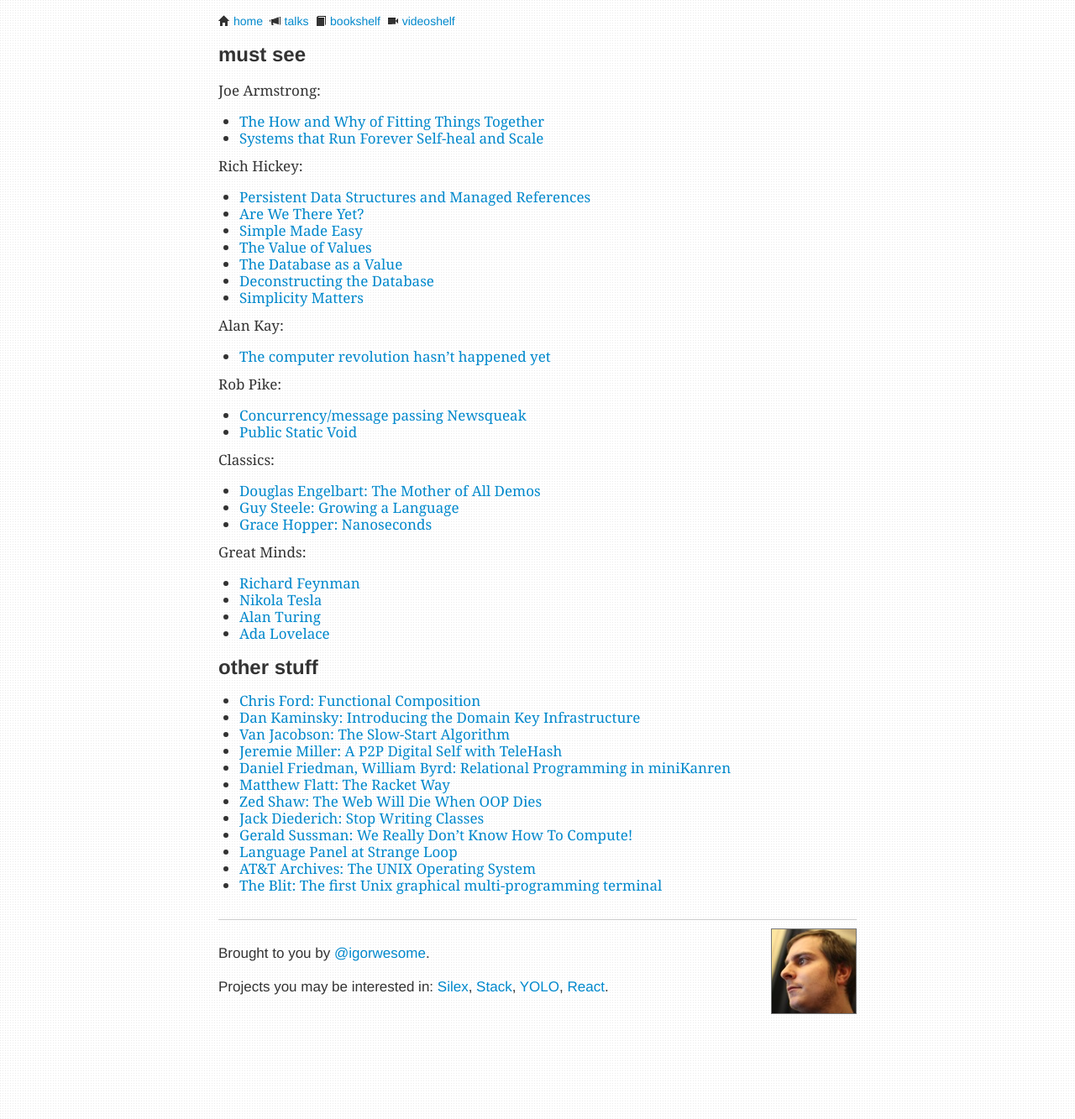
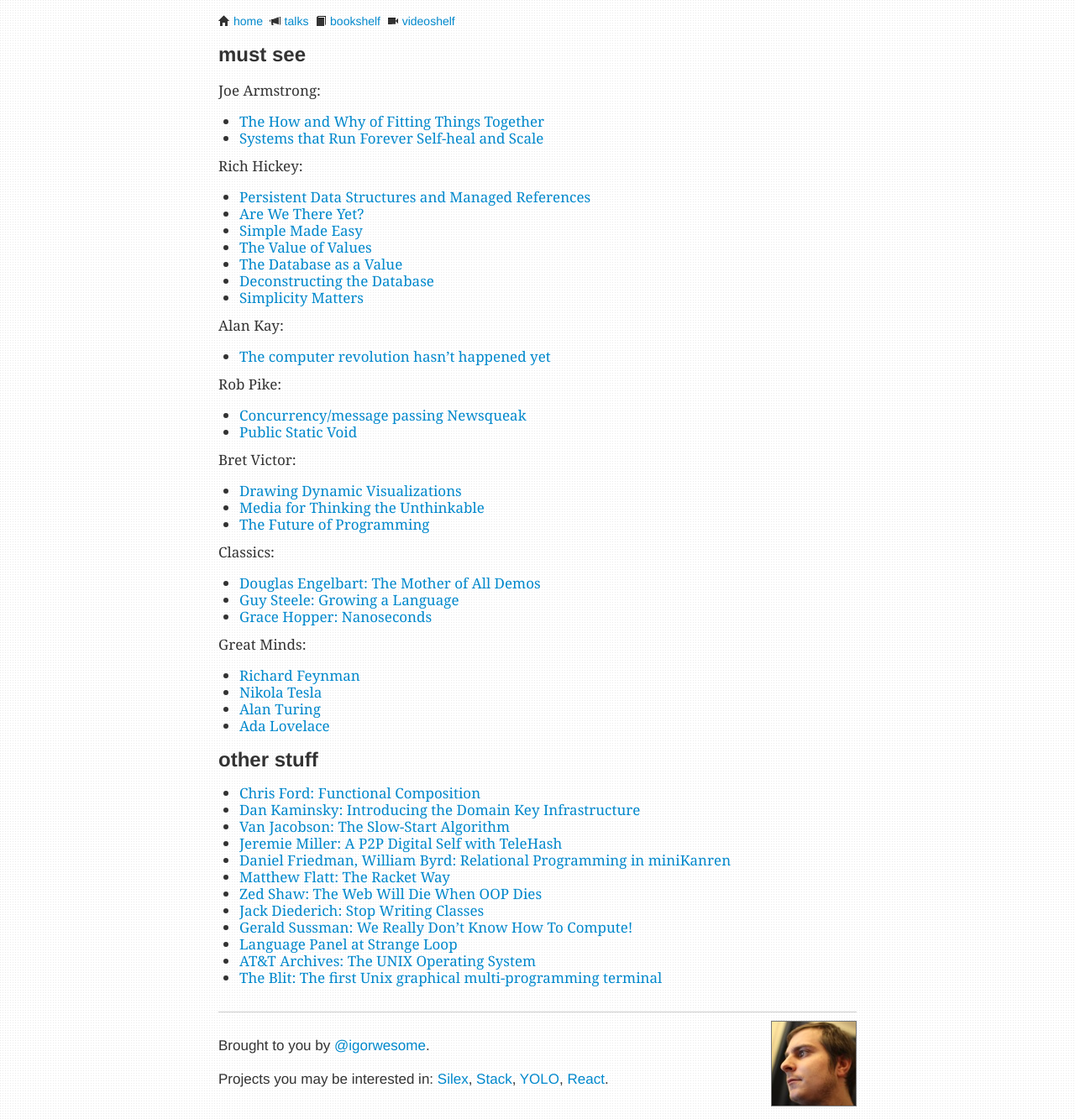
Before and after one commit to igorw/weblog, a Jekyll site: the page built from videoshelf.md, in a window 1280 px wide. Shown: the whole page at 84% size. Built offline with Jekyll 4.4.1, drawn with Linux system fonts in a browser that asks for light colours; Markdown is read by kramdown in place of the engine named in the settings.

Commit message:
add bret victor stuff, thanks @videlalvaro

```diff
--- a/videoshelf.md
+++ b/videoshelf.md
@@ -29,6 +29,12 @@ Rob Pike:
 * [Concurrency/message passing Newsqueak](https://www.youtube.com/watch?v=hB05UFqOtFA)
 * [Public Static Void](https://www.youtube.com/watch?v=5kj5ApnhPAE)
 
+Bret Victor:
+
+* [Drawing Dynamic Visualizations](https://vimeo.com/66085662)
+* [Media for Thinking the Unthinkable](https://vimeo.com/67076984)
+* [The Future of Programming](https://vimeo.com/71278954)
+
 Classics:
 
 * [Douglas Engelbart: The Mother of All Demos](https://www.youtube.com/watch?v=yJDv-zdhzMY)
```
